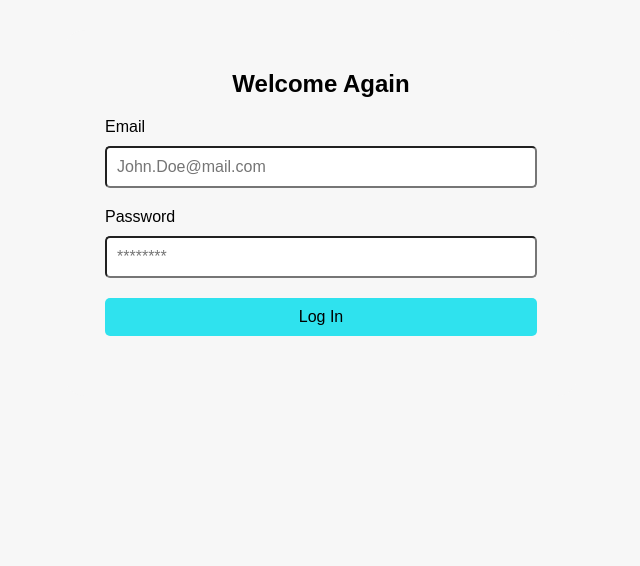
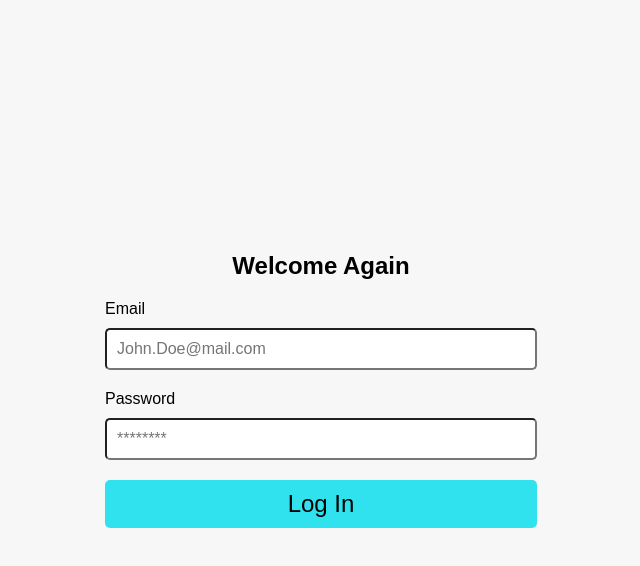
Before and after one commit to younes-damouna/gad-lift, a React (Create React App) app in the folder web_frontend/: page /auth/login in a window 1280 px wide. Shown: the top 566 px of the page, without its empty margins (319-959 px from the left). Built offline with nearby package versions, Linux system fonts and the light colour scheme; a web font is replaced by a local one.

Commit message:
web-frontend: fixed alignment in login page

```diff
--- a/web_frontend/src/App.jsx
+++ b/web_frontend/src/App.jsx
@@ -6,7 +6,7 @@ import LoginPage from "./pages/Auth/Login";
 import DashboardPage from "./pages/Dashboard";
 function App() {
   return (
-    <div className="container">
+    <div className="">
       <BrowserRouter>
 
         <Routes>
--- a/web_frontend/src/pages/Auth/Login/index.jsx
+++ b/web_frontend/src/pages/Auth/Login/index.jsx
@@ -23,7 +23,7 @@ const LoginPage = ({ switchToRegister }) => {
   const handleSubmit = async () => {};
 
   return (
-    <div className=" d-flex center  ">
+    <div className=" d-flex center  full-height">
       <div className="form">
         <h2 className="text-center bold">Welcome Again</h2>
         <form action="" method="post">
--- a/web_frontend/src/pages/Landing/index.jsx
+++ b/web_frontend/src/pages/Landing/index.jsx
@@ -3,7 +3,7 @@ import './index.css'
 import Navbar from '../../components/Navbar'
 const LandingPage = () => {
   return (
-    <div className=''>
+    <div className='container'>
           <Navbar />
 
         Landing Page
--- a/web_frontend/src/styles/utilities.css
+++ b/web_frontend/src/styles/utilities.css
@@ -1,26 +1,24 @@
-
-@import url('https://fonts.googleapis.com/css2?family=Zen+Dots&display=swap');
-
+@import url("https://fonts.googleapis.com/css2?family=Zen+Dots&display=swap");
 
 * {
   padding: 0;
   margin: 0;
   box-sizing: border-box;
-    font-family:'zen Dots', Arial, Helvetica, sans-serif;
+  font-family: "zen Dots", Arial, Helvetica, sans-serif;
 }
 
 :root {
   --black-color: #263238;
   --dark-bg: rgb(9, 9, 9);
-    --primary-color: #2FE2EE;
+  --primary-color: #2fe2ee;
   --gray-bg: rgb(45, 45, 45);
   --gray-color: rgb(25, 25, 25);
   --hover-gray-color: rgb(65, 65, 65);
   --gradient-bg: linear-gradient(90deg, #333 5%, #181818 95%);
   --color-white: #fff;
 }
-  body{
-    background-color:#f7f7f7;
+body {
+  background-color: #f7f7f7;
 }
 .container {
   max-width: 1340px;
@@ -31,20 +29,22 @@
 
   /* background-color: gray; */
 }
-  .bg-black{background-color: var(--black-color);}
-.primary-bg{
+.bg-black {
+  background-color: var(--black-color);
+}
+.primary-bg {
   background-color: var(--primary-color);
 }
-.text-primary{
+.text-primary {
   color: var(--primary-color);
 }
-.text-secondary{
+.text-secondary {
   color: var(--secondary-color);
 }
-.secondary-bg{
+.secondary-bg {
   background-color: var(--gray-bg);
 }
-.textblack{
+.textblack {
   color: var(--black-color);
 }
 .d-flex {
@@ -113,18 +113,18 @@
   display: block;
 }
 
-  .wrap{
+.wrap {
   flex-wrap: wrap;
 }
 
-  .w-300{
+.w-300 {
   width: 300px;
 }
 
-  .padding-top-0{
+.padding-top-0 {
   padding-block: 10px;
   padding-inline: 0;
-    position:fixed;
+  position: fixed;
   z-index: 99;
   background-color: var(--black-color);
   max-width: calc(100%-3rem);
@@ -132,8 +132,25 @@
   left: 0;
 }
 
-
-
-  .p-30{
+.p-30 {
   padding-inline: 30px;
 }
+
+a {
+  text-decoration: none;
+}
+
+.fs-sm {
+  font-size: 12px;
+}
+.fs-md {
+  font-size: 24px;
+}
+
+.fs-lg {
+  font-size: 48px;
+}
+
+.full-height{
+  height: 100vh;
+}
```
Lines whose indentation alone changed are shown as unchanged.
